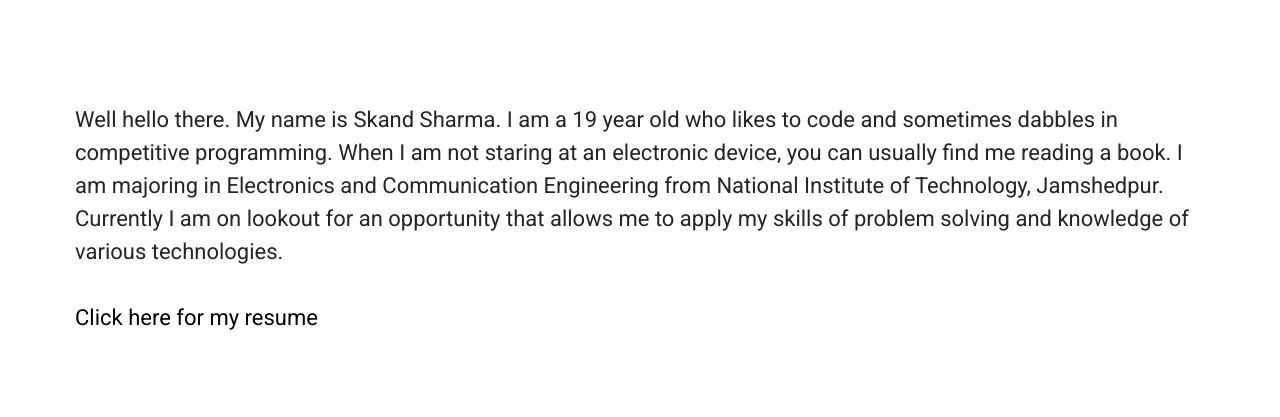
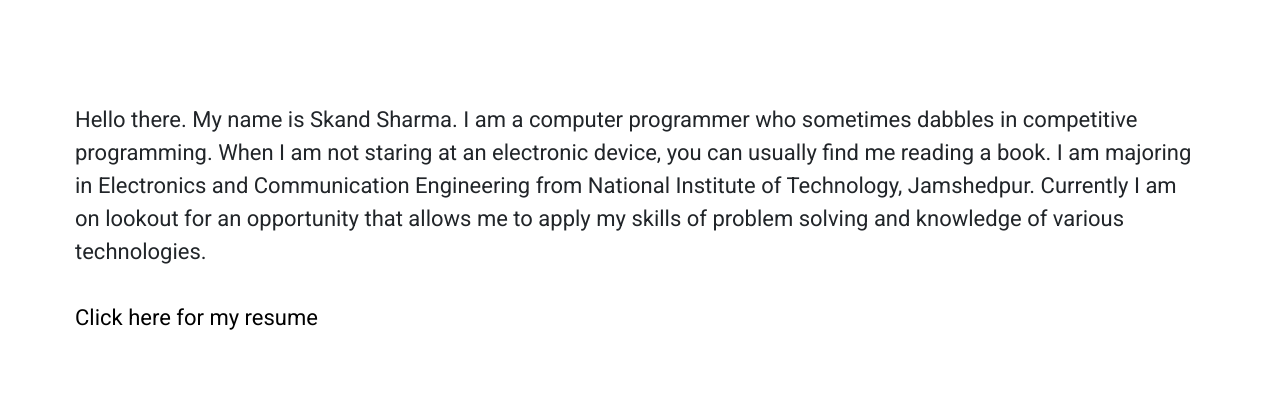
Before and after one commit to skand1110/portfolio-website, a plain HTML site: page index.html in a window 1280 px wide. Shown: the part 857-1274 px from the top of the page. Drawn offline with nearby package versions, Linux system fonts and the light colour scheme; a web font is replaced by a local one.

Commit message:
Update index.html

```diff
--- a/index.html
+++ b/index.html
@@ -41,7 +41,7 @@
         <section class="text-bloc" id="about">
 
                     <p>
-                        Well hello there. My name is Skand Sharma. I am a 19 year old who likes to code and sometimes
+                        Hello there. My name is Skand Sharma. I am a computer programmer who sometimes
                         dabbles in competitive programming. When I am not staring at an electronic device, you can usually
                         find me reading a book.
 
```
